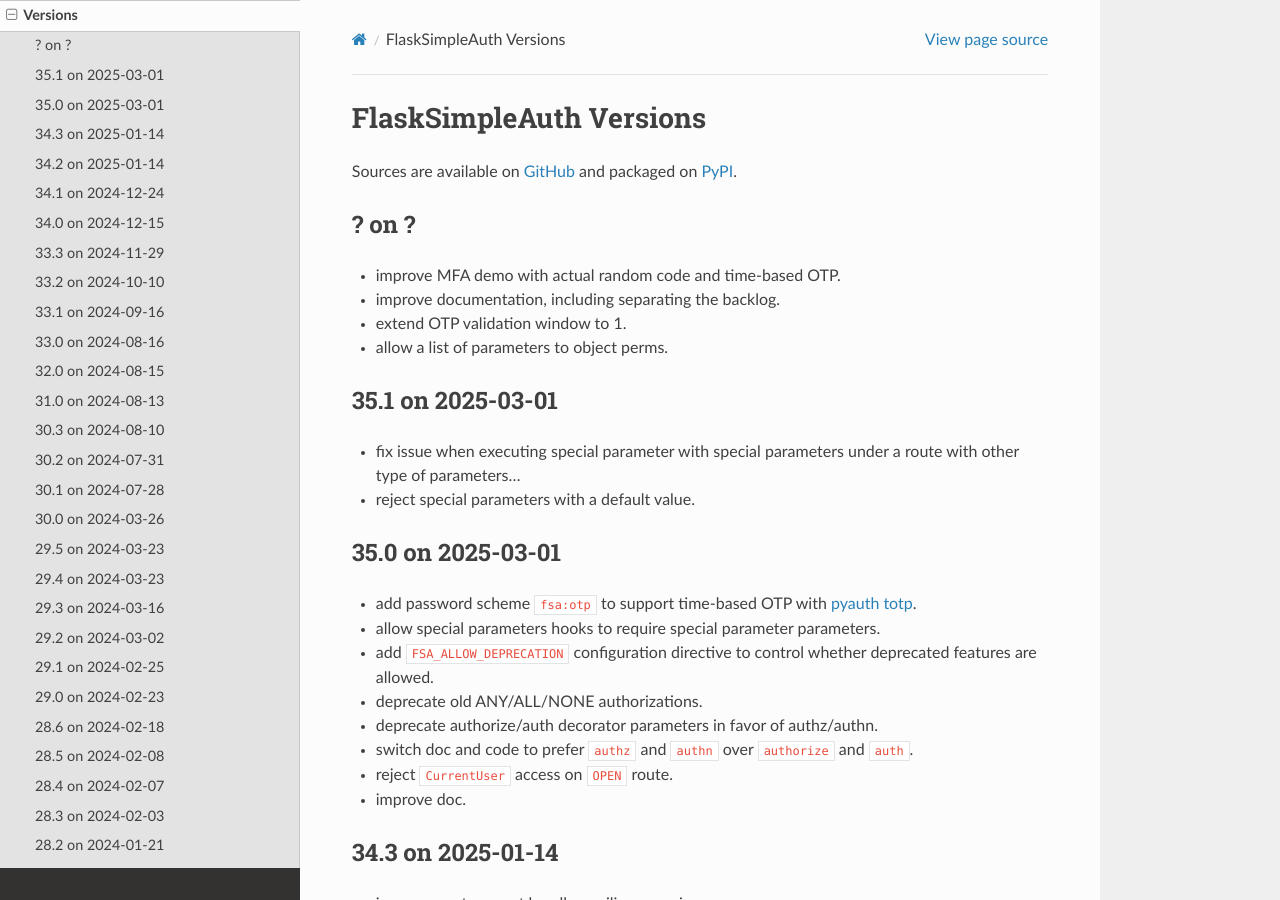
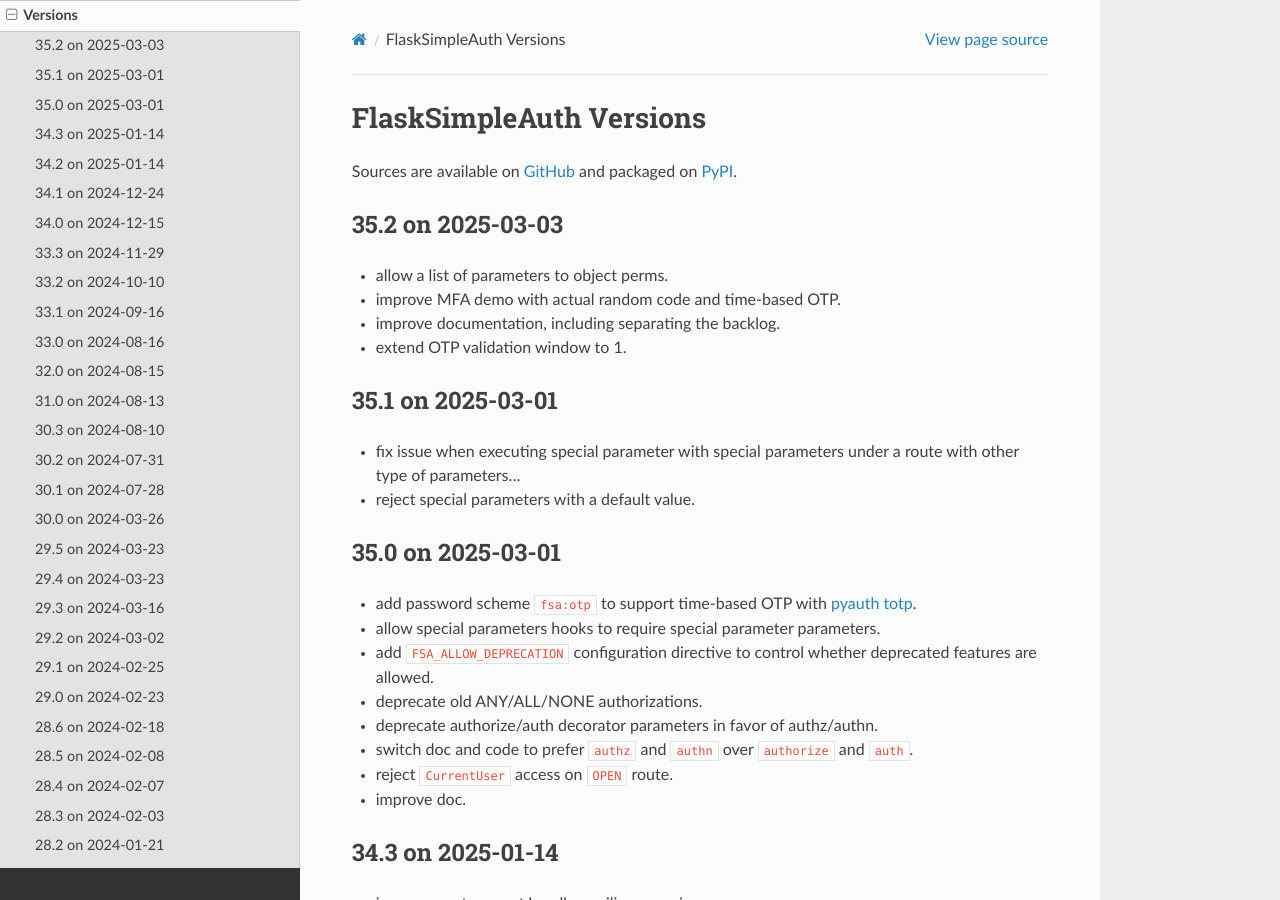
Before and after one commit to zx80/flask-simple-auth, a Sphinx documentation site: the page built from docs/VERSIONS.md, in a window 1280 px wide and 900 px high. Built offline with Sphinx 7.4.7 and the Read the Docs theme 3.1.0, drawn with Linux system fonts in a browser that asks for light colours; pages that are not in the unit, such as notebooks, are missing from menus.

Commit message:
get ready for v35.2

````diff
--- a/docs/TUTORIAL.md
+++ b/docs/TUTORIAL.md
@@ -111,7 +111,7 @@
 
 {
   "msg": "hello",
-  "version": "35.1"
+  "version": "35.2"
 }
 ```
 
--- a/docs/VERSIONS.md
+++ b/docs/VERSIONS.md
@@ -3,12 +3,12 @@
 Sources are available on [GitHub](https://github.com/zx80/flask-simple-auth)
 and packaged on [PyPI](https://pypi.org/project/FlaskSimpleAuth/).
 
-## ? on ?
+## 35.2 on 2025-03-03
 
+- allow a list of parameters to object perms.
 - improve MFA demo with actual random code and time-based OTP.
 - improve documentation, including separating the backlog.
 - extend OTP validation window to 1.
-- allow a list of parameters to object perms.
 
 ## 35.1 on 2025-03-01
 
--- a/pyproject.toml
+++ b/pyproject.toml
@@ -4,7 +4,7 @@
 
 [project]
 name = "FlaskSimpleAuth"
-version = "35.1"
+version = "35.2"
 authors = [ { name = "Fabien Coelho", email = "flask.auth@coelho.net" } ]
 description = "Simple authentication, authorization and parameters for Flask, emphasizing configurability"
 readme = "README.md"
````
